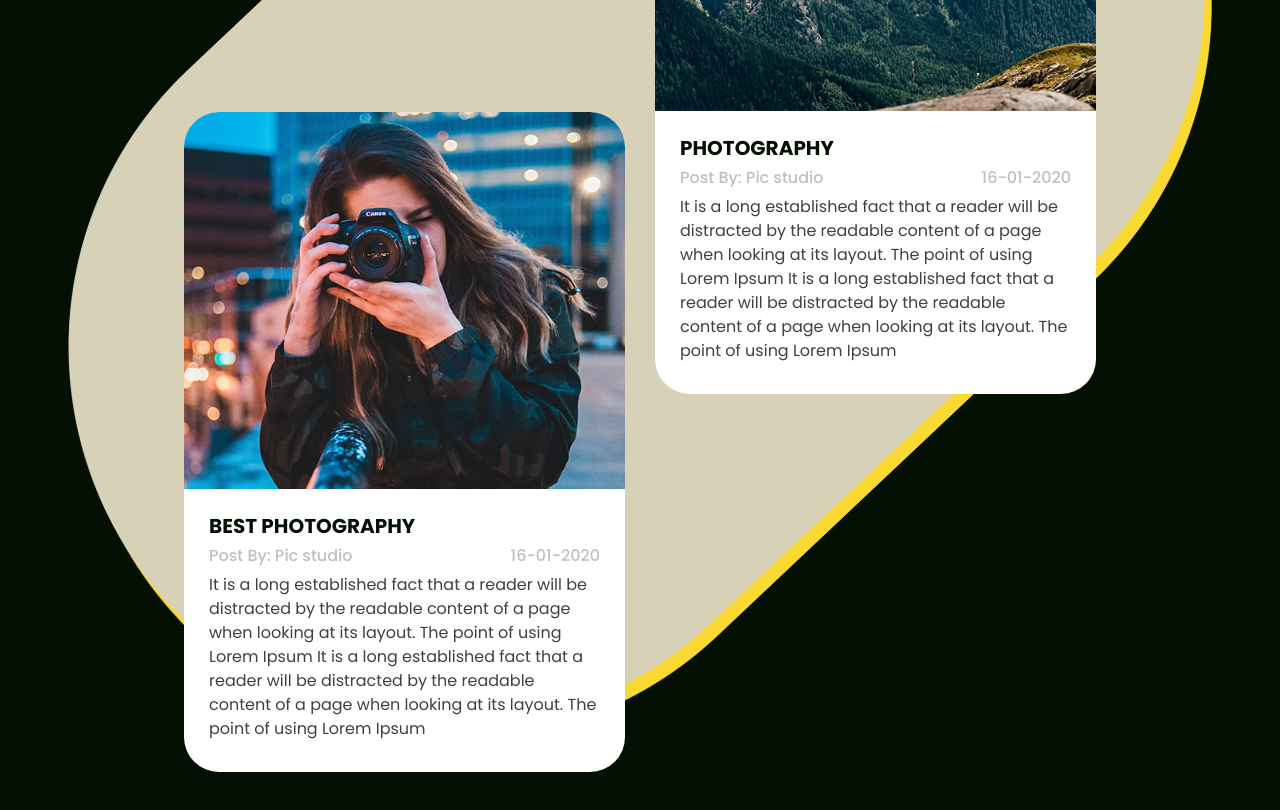
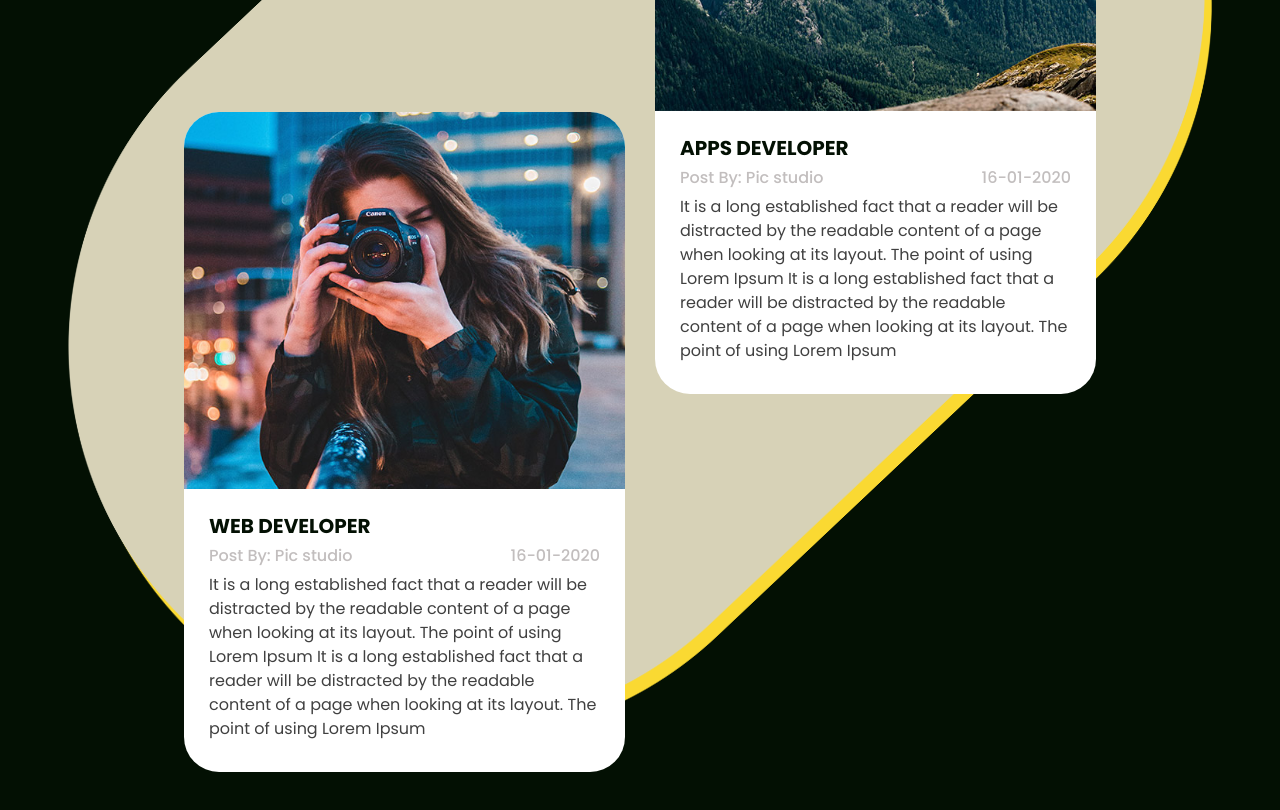
Before and after one commit to DevelopsMadagascar353/sebass, a plain HTML site: page index.html in a window 1280 px wide. Shown: the part 3800-4610 px from the top of the page. Drawn offline with nearby package versions, Linux system fonts and the light colour scheme; a script that the page names is missing.

Commit message:
Add files via upload

```diff
--- a/index.html
+++ b/index.html
@@ -283,7 +283,7 @@
                 <div class="blog-detail">
                   <div class="blog_title">
                     <h5>
-                      Best photography
+                      Web Developer
                     </h5>
                     <div class="blog_post">
                       <h6>
@@ -308,7 +308,7 @@
                 <div class="blog-detail">
                   <div class="blog_title">
                     <h5>
-                      Photography
+                      Apps Developer
                     </h5>
                     <div class="blog_post">
                       <h6>
```
